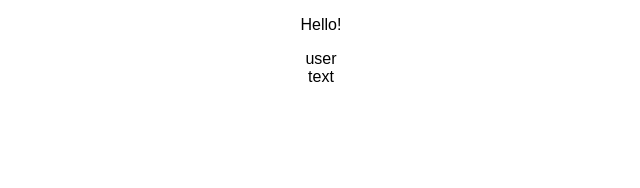
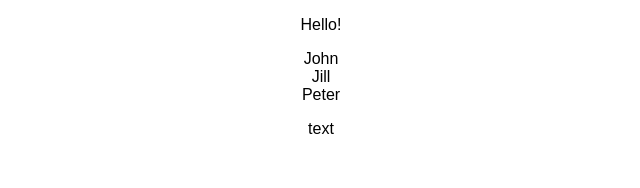
Before and after one commit to Dara-Sy/dummy-app, a React (Create React App) app: page / in a window 1280 px wide. Shown: the top 188 px of the page, without its empty margins (319-959 px from the left). Built offline with nearby package versions, Linux system fonts and the light colour scheme.

Commit message:
passing props and rendering user names

```diff
--- a/src/users/User.js
+++ b/src/users/User.js
@@ -1,8 +1,10 @@
 import React from 'react';
 
-const User = () => {
+const User = (props) => {
   return(
-    <div>user</div>
+    <div>
+      {props.children}
+    </div>
     );
 }
 
--- a/src/users/Users.js
+++ b/src/users/Users.js
@@ -5,8 +5,11 @@ class Users extends Component {
   render() {
     return(
       <div>
-      <User />
-        text
+        <User>John</User>
+        <User>Jill</User>
+        <User>Peter</User>
+
+        <p>text</p>
       </div>
     )
   }
```
Also changed, not shown: 1 other file (tests, documents, lock files or other folders).
